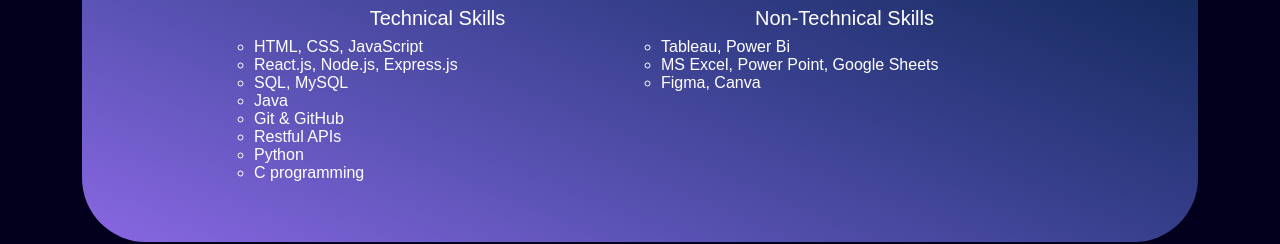
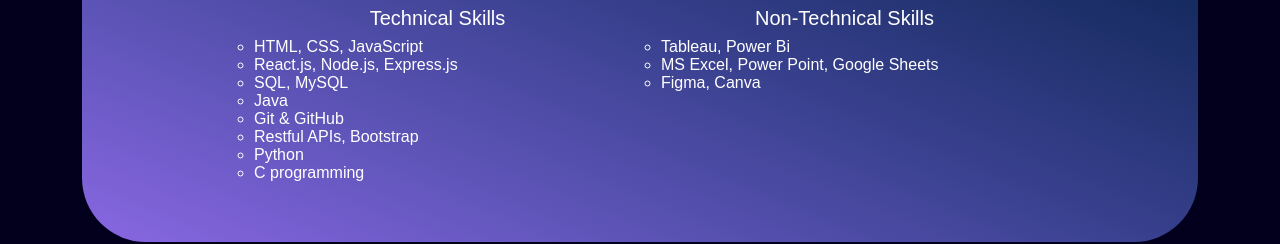
Before and after one commit to annastudent2003/Portfolio-Website-Project, a React (Create React App) app: page / in a window 1280 px wide. Shown: the part 1040-1284 px from the top of the page. Built offline with nearby package versions, Linux system fonts and the light colour scheme.

Commit message:
Update Skills.js

```diff
--- a/src/Components/Skills.js
+++ b/src/Components/Skills.js
@@ -66,7 +66,7 @@
                     <li>SQL, MySQL</li>
                     <li>Java</li>
                     <li>Git & GitHub</li>
-                    <li>Restful APIs</li>
+                    <li>Restful APIs, Bootstrap</li>
                     <li>Python</li>
                     <li>C programming</li>
                   </ul>
```
